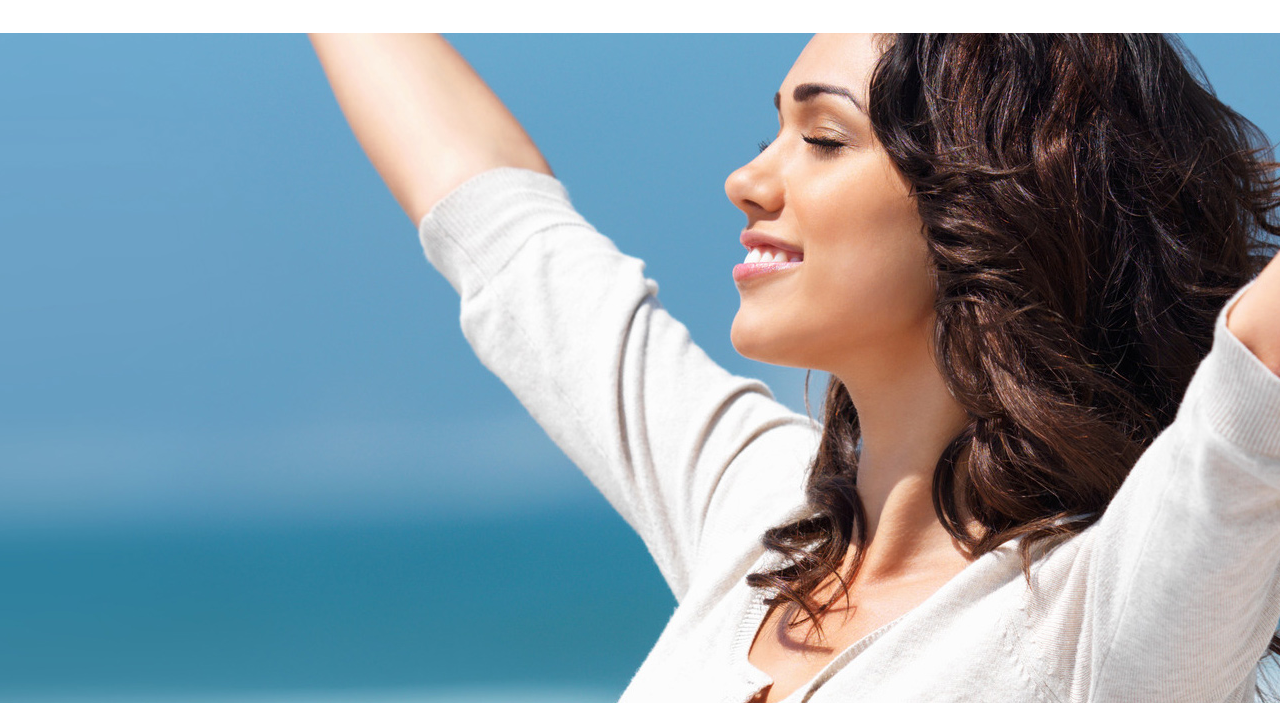
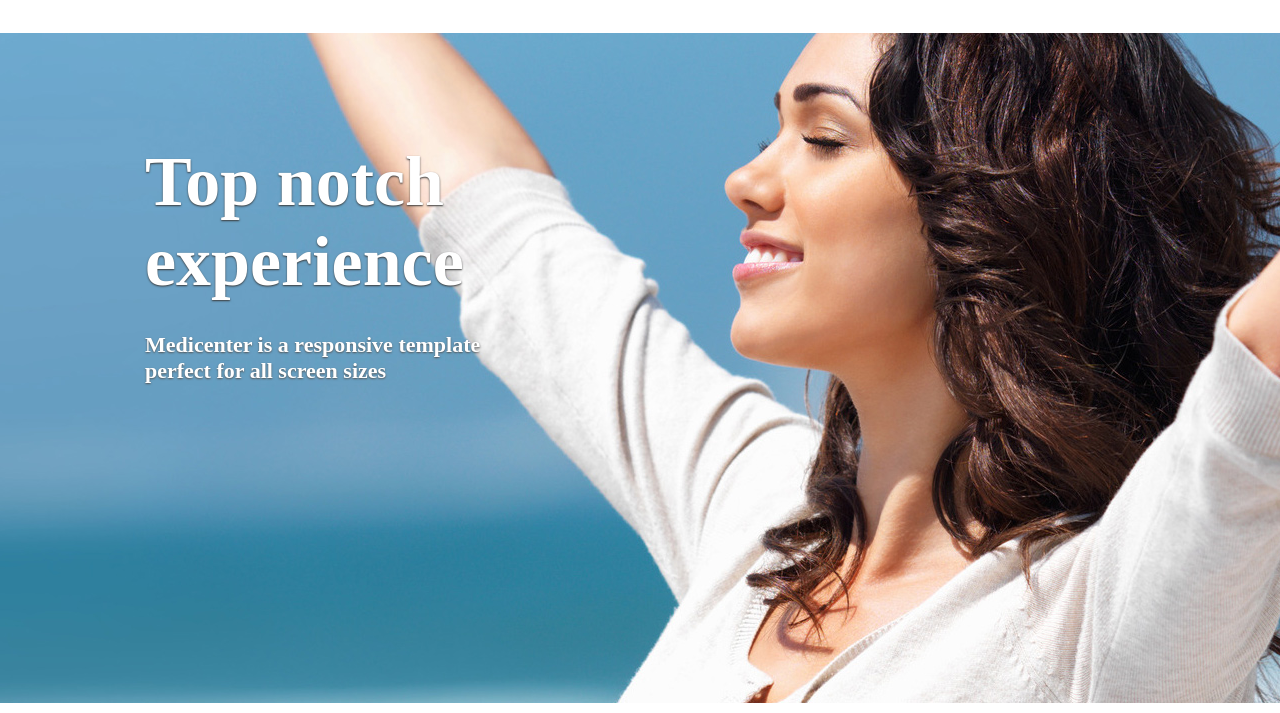
Before and after one commit to juareix/pagina-medcenter, a plain HTML site: page index.html in a window 1280 px wide. Shown: the part 87-800 px from the top of the page. Drawn offline with Linux system fonts and the light colour scheme.

Commit message:
first commit altered

```diff
--- a/index.html
+++ b/index.html
@@ -35,7 +35,21 @@
 
     <section id="banner">
 
+        <div class="container column">
+            <div class="banner_headline">
+                <h1>
+                    Top notch experience
+                </h1>
+                <h2>
+                    Medicenter is a responsive template perfect for all
+                    screen sizes
+                </h2>
+            </div>
 
+            <div class="banner_options">
+
+            </div>
+        </div>
 
     </section>
 </body>
--- a/style.css
+++ b/style.css
@@ -47,8 +47,44 @@ nav .active a, nav a:hover{
 }
 
 #banner{
+    display: flex;
+    justify-content: center;
     background-image: url("./imagens/img1.jpg");
     background-position: center;
     background-size: cover;
     height: 670px;
 }
+
+.column{
+    flex-direction: column;
+}
+
+.banner_headline{
+    flex: 1;
+    display: flex;
+    flex-direction: column;
+    justify-content: center;
+}
+
+.banner_headline h1{
+    color: #FFFFFF;
+    font-size: 70px;
+    text-shadow: 0px 1px 2px #3b3b3b;
+    margin: 0;
+    padding: 0;
+    max-width: 350px;
+}
+
+.banner_headline h2{
+    color: #FFFFFF;
+    font-size: 22px;
+    text-shadow: 0px 1px 2px #555555;
+    margin: 0;
+    padding: 0;
+    margin-top: 30px;
+    max-width: 350px;
+}
+
+.banner_options{
+    height: 210px;
+}
```
